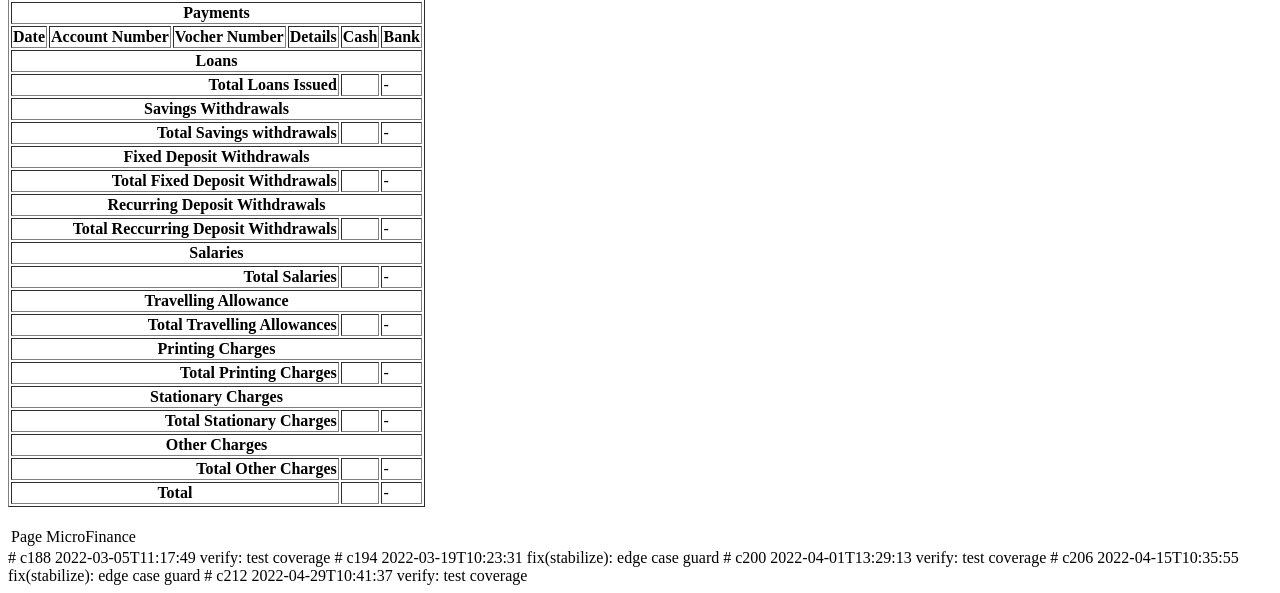
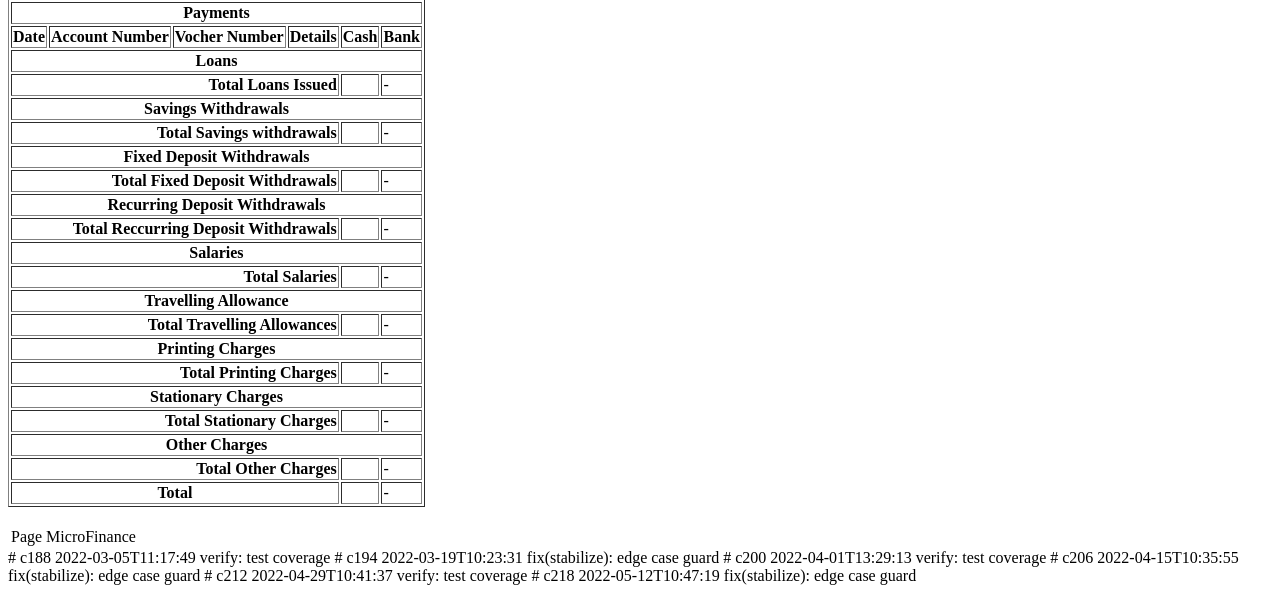
Before and after one commit to kkanupriyaphd21-dev/finance-backend-repo, a Django app: template templates/pdf_daybook.html in a window 1280 px wide. Shown: the part 684-1277 px from the top of the page. Run offline with Django 3.2, Linux system fonts and the light colour scheme; the template is opened without the code that fills it, so the values that code supplies are empty.

Commit message:
fix(stabilize): edge case guard
Keeps the change scoped to stabilize and preserves the existing behavior.

```diff
--- a/templates/pdf_daybook.html
+++ b/templates/pdf_daybook.html
@@ -82,3 +82,5 @@
 # c206 2022-04-15T10:35:55 fix(stabilize): edge case guard
 
 # c212 2022-04-29T10:41:37 verify: test coverage
+
+# c218 2022-05-12T10:47:19 fix(stabilize): edge case guard
```
